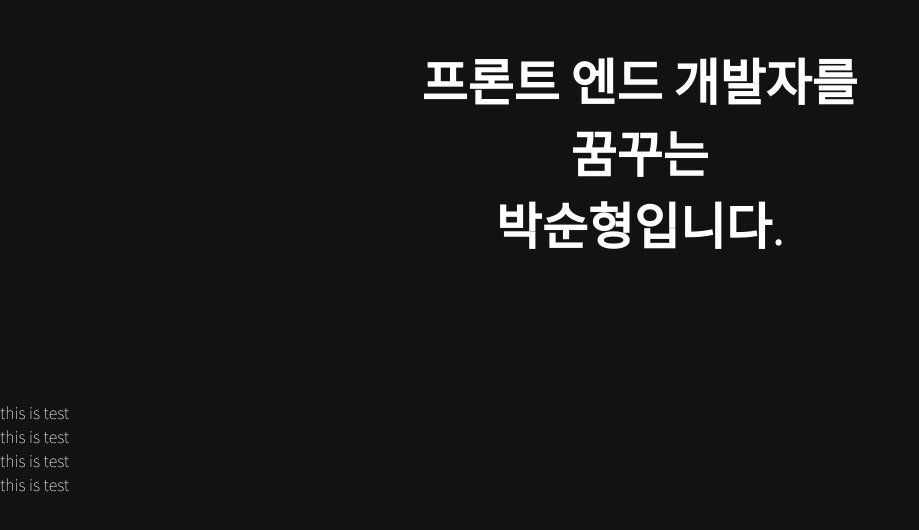
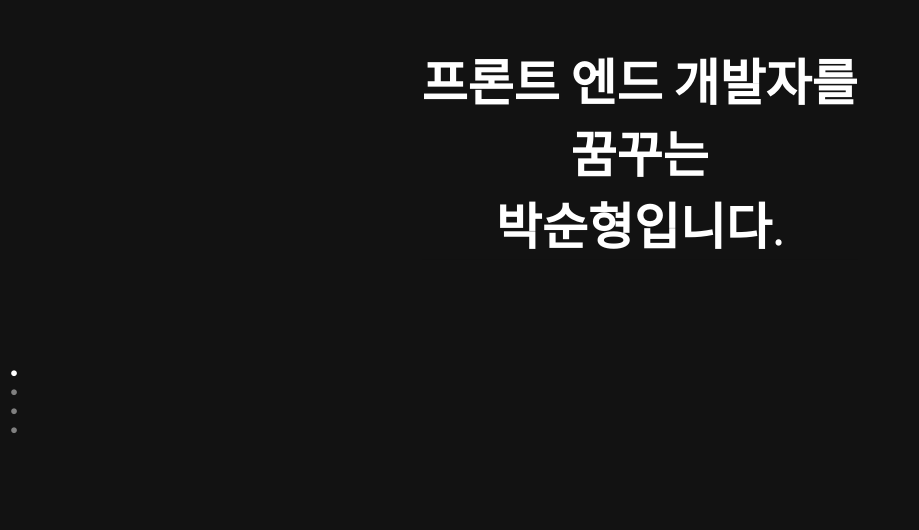
Before and after one commit to tnsgud/portfolio, a React (Create React App) app: page / in a window 1280 px wide. Shown: the top 530 px of the page, without its empty margins (0-919 px from the left). Built offline with nearby package versions, Linux system fonts and the light colour scheme.

Commit message:
네비게이터 수직 정렬 완성 & 선택된 네비게이테 보이게 함

```diff
--- a/src/App.tsx
+++ b/src/App.tsx
@@ -1,17 +1,44 @@
 import 'css/App.css';
 import Main from 'components/main';
+import { MouseEvent, useEffect, useState } from 'react';
+
 function App() {
-  const navigtions: boolean[] = Array(4).fill(false);
+  const [navigators, setNavigators] = useState<boolean[]>(Array(4).fill(false));
   const components: JSX.Element[] = [<Main />];
+
+  useEffect(() => {
+    let arr = Array(4).fill(false);
+    arr[0] = true;
+    setNavigators(arr);
+  }, []);
+
+  const onNavigatorClick = (e: MouseEvent<HTMLButtonElement>) => {
+    let arr: boolean[] = Array(4).fill(false);
+    arr[Number(e.currentTarget.id)] = true;
+
+    setNavigators(arr);
+  };
 
   return (
     <>
       <header>
-        {navigtions.map((isSelected, index) => (
-          <div>this is test</div>
+        {navigators.map((isSelected, index) => (
+          <button
+            key={index}
+            id={`${index}`}
+            onClick={onNavigatorClick}
+            className='navigator'
+            style={{ color: `${isSelected ? 'white' : 'gray'}` }}
+          >
+            ●
+          </button>
         ))}
       </header>
-      <main>{components.map((component) => component)}</main>
+      <main>
+        {components.map((component, index) => (
+          <div key={index}>{component}</div>
+        ))}
+      </main>
     </>
   );
 }
--- a/src/css/App.css
+++ b/src/css/App.css
@@ -1,7 +1,7 @@
 @import url('https://fonts.googleapis.com/css2?family=Noto+Sans+KR:wght@100&display=swap');
 
 * {
-  margin: 0 auto;
+  margin: 0;
   padding: 0;
   background-color: #121212;
   text-align: center;
@@ -10,9 +10,17 @@
 }
 
 header {
-  transform: translateY(50%);
+  margin-left: 10px;
+  height: 100vh;
   position: fixed;
-  height: 100vh;
+  display: flex;
+  flex-direction: column;
+  align-items: flex-start;
+  justify-content: center;
+}
+
+.navigator {
+  border: none;
 }
 
 main {
```
